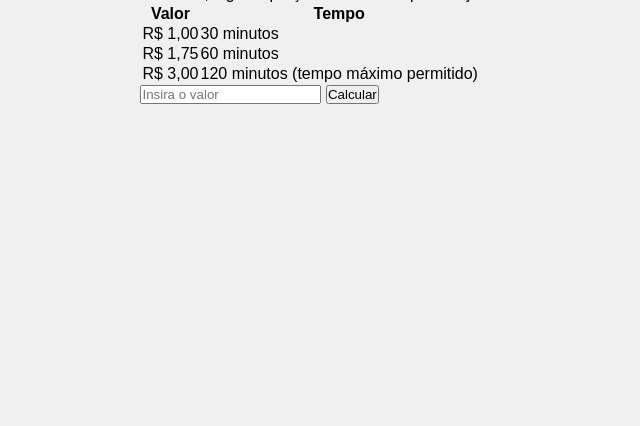
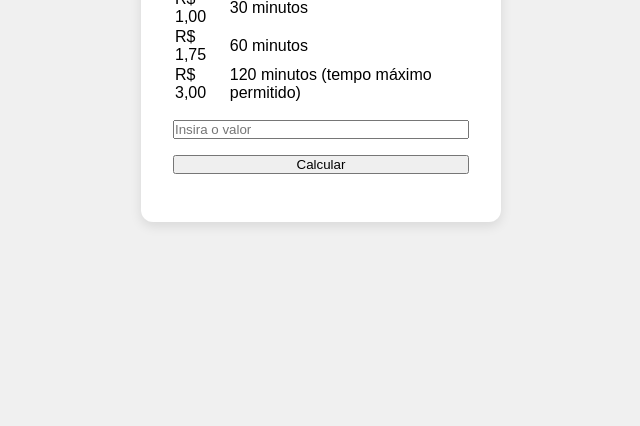
Before and after one commit to hildeki/Parqu-metro-Online, a plain HTML site: page index.html in a window 1280 px wide. Shown: the part 374-800 px from the top of the page, without its empty margins (319-959 px from the left). Drawn offline with Linux system fonts and the light colour scheme; a script that the page names is missing.

Commit message:
Estilo do .preço

```diff
--- a/style.css
+++ b/style.css
@@ -13,3 +13,14 @@ body {
     min-height: 100vh;
     background-color: #f0f0f0;
 }
+
+.preço {
+    background-color: #ffffff;
+    padding: 2rem;
+    border-radius: 12px;
+    box-shadow: 0 4px 12px rgba(0, 0, 0, 0.1);
+    width: 360px;
+    display: flex;
+    flex-direction: column;
+    gap: 1rem;
+}
```
